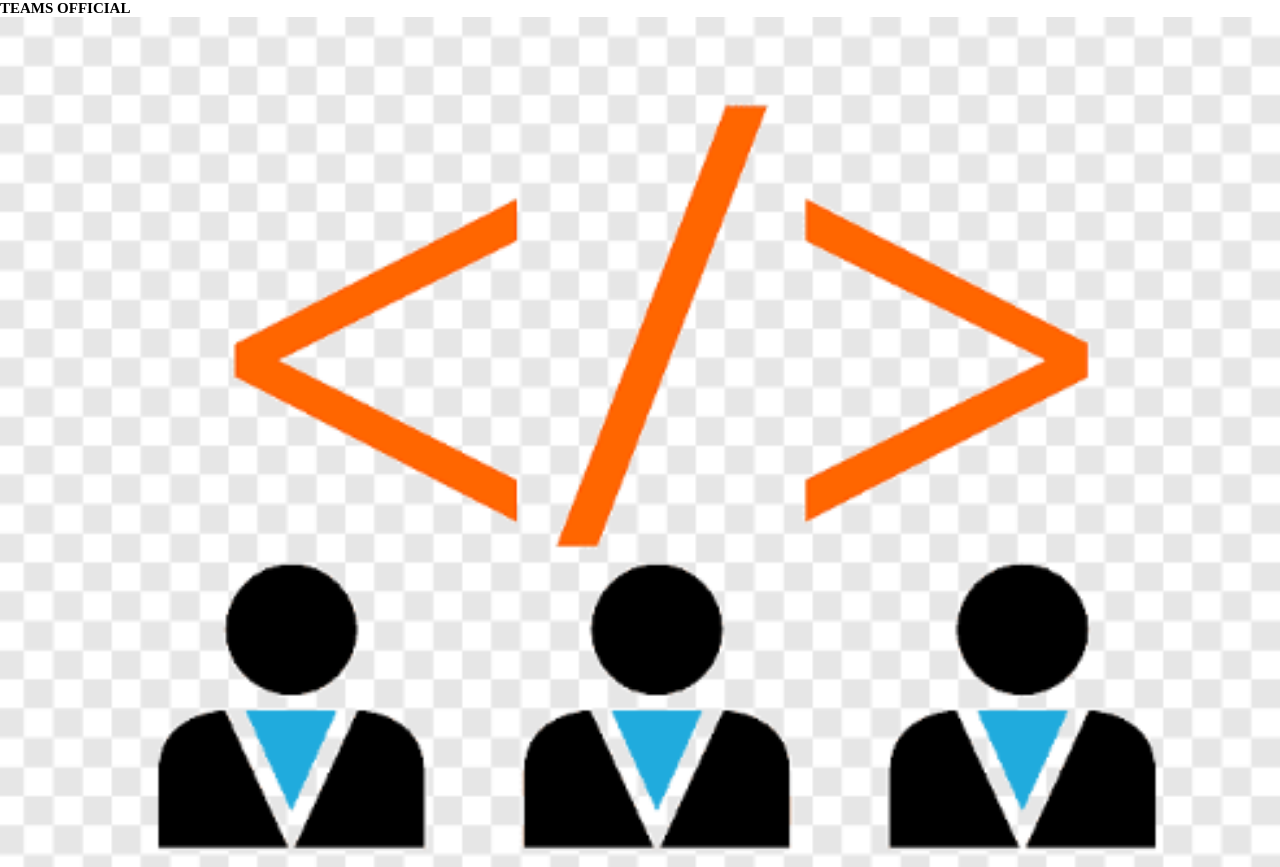
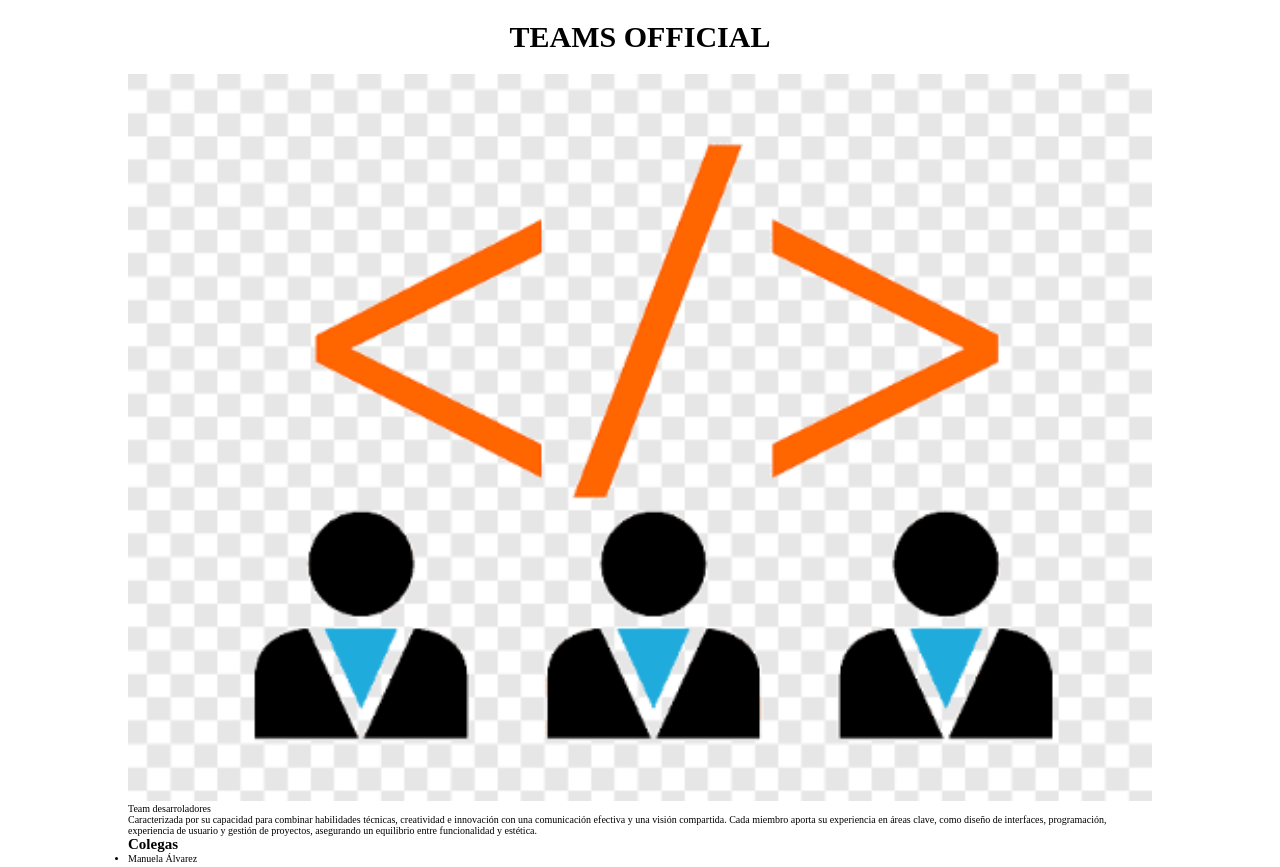
Before and after one commit to alvarobahos/bit-pagina-equipo, a plain HTML site: page index.html in a window 1280 px wide. Shown: the top 867 px of the page. Drawn offline with Linux system fonts and the light colour scheme; files that its build step writes are made by us from their sources.

Commit message:
actualizado

```diff
--- a/css/style.css
+++ b/css/style.css
@@ -1,3 +1,8 @@
+:root {
+  --color-primario: #33ff37;
+  --color-secundario: #ff9c33;
+  --color-negro: #000000;
+}
 *,
 *::before,
 *::after {
@@ -13,3 +18,17 @@ img {
   width: 100%;
   height: auto;
 }
+h1 {
+  font-size: 3rem;
+  text-align: center;
+  margin: 2rem;
+}
+@media screen and (min-width: 768px) {
+  . img {
+    max-width: 225px;
+    padding: 6rem;
+  }
+@media screen and (min-width: 1200px) {
+  body {
+    max-width: 1024px;
+    margin: auto;}
```
